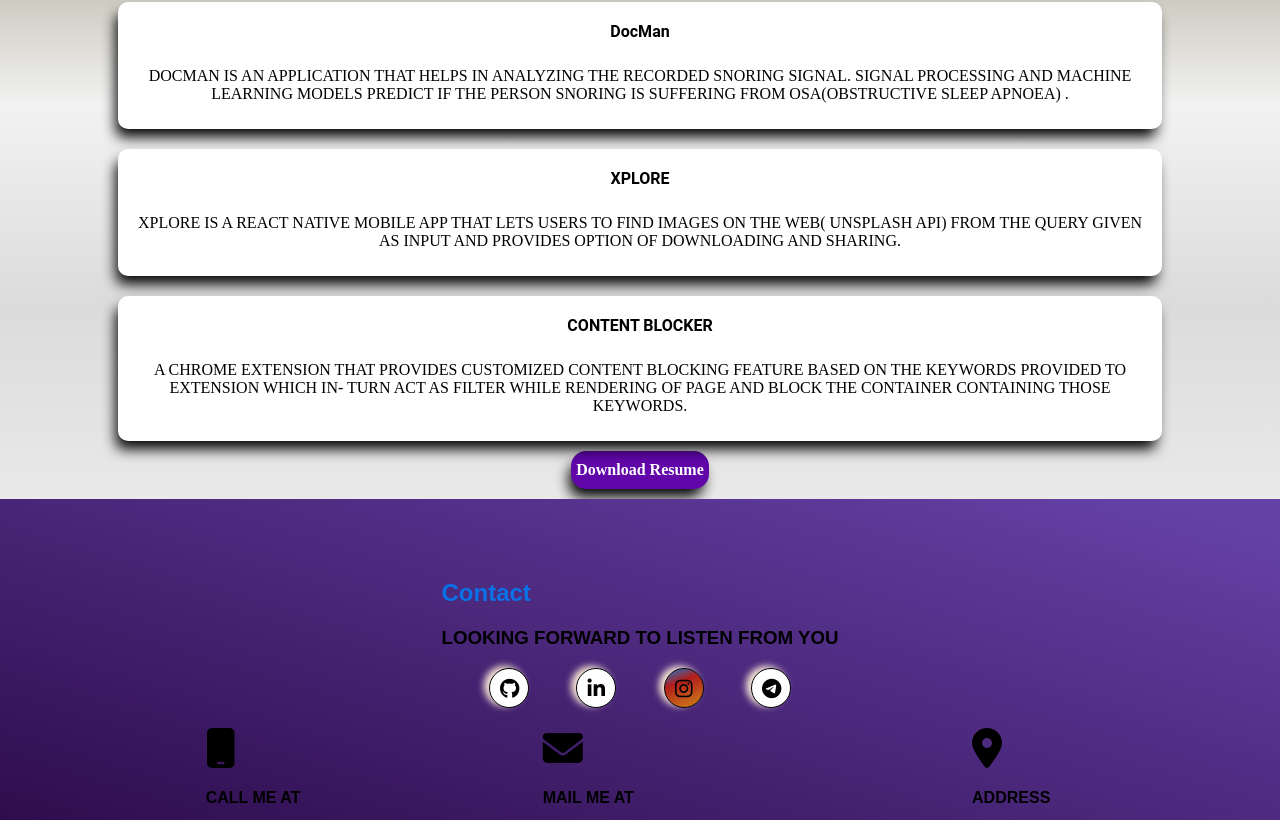
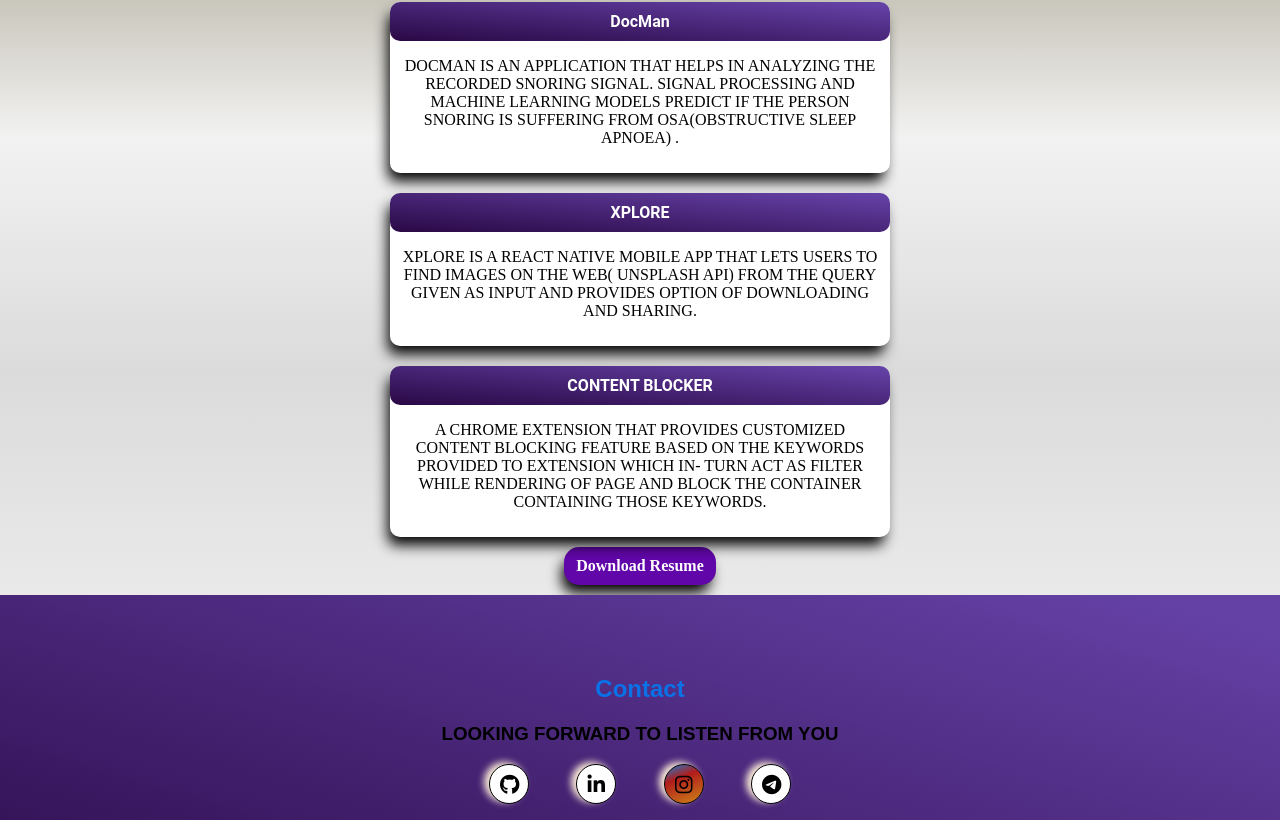
Before and after one commit to SaiYamavaram/portfolio, a React (Create React App) app: page / in a window 1280 px wide. Shown: the part 1760-2580 px from the top of the page. Built offline with nearby package versions, Linux system fonts and the light colour scheme.

Commit message:
changes in UI

```diff
--- a/public/index.html
+++ b/public/index.html
@@ -26,6 +26,7 @@
       Learn how to configure a non-root public URL by running `npm run build`.
     -->
 		<style>
+
 			body {
 				/* font-family: Helvetica, sans-serif !important ;
 				 */
--- a/src/App.css
+++ b/src/App.css
@@ -1,7 +1,6 @@
 .App {
 	text-align: center;
 }
-
 .App-logo {
 	height: 40vmin;
 	pointer-events: none;
@@ -11,6 +10,7 @@
 	.App-logo {
 		animation: App-logo-spin infinite 20s linear;
 	}
+
 }
 
 .App-header {
@@ -36,3 +36,11 @@
 		transform: rotate(360deg);
 	}
 }
+
+.education-section+.section+.project-section{
+	overflow: hidden;
+}
+
+.name{
+	text-align: center;
+}
--- a/src/components/Footer.css
+++ b/src/components/Footer.css
@@ -3,8 +3,9 @@
 	flex-direction: column;
 	/* justify-content: flex-start ; */
 	align-items: center;
+	text-align: center;
 }
-#contact{
+#contact {
 	background-image: linear-gradient(to bottom left, #6441a5 5%, #2a0845);
 }
 .foot .contact {
@@ -43,8 +44,19 @@ div h4 {
 	flex: 0.33%;
 	justify-content: space-around;
 }
-.row{
+.row {
 	margin-top: 20px;
 	display: flex;
 	justify-content: space-evenly;
+	flex-wrap: wrap;
 }
+@media (max-width: 650px) {
+	.row {
+		flex-direction: column;
+		align-items: center;
+		text-align: center;
+	}
+	.profile-container{
+		width: 85%;
+	}
+}
--- a/src/components/Header.js
+++ b/src/components/Header.js
@@ -15,7 +15,7 @@ export default function Header() {
 						<div className='logoBac'>
 							<Logo />
 						</div>
-						<h1>Yamavaram Sai Karthik</h1>
+						<h1 className="name">Yamavaram Sai Karthik</h1>
 						<Typical
 							steps={["Web Dev!!!!", 1000, "App dev....", 500]}
 							loop={Infinity}
--- a/src/components/Navbar.js
+++ b/src/components/Navbar.js
@@ -7,7 +7,7 @@ const smoothscroll = (elementID = "projects") => {
 };
 export default function Navbar() {
 	return (
-		<div>
+		<div className="nav-bar-container">
 			<nav
 				data-aos='fade'
 				className='navbar  sticky-top '
--- a/src/components/Projects.css
+++ b/src/components/Projects.css
@@ -1,19 +1,17 @@
-.education-section h2{
+.education-section h2 {
 	display: flex;
 	justify-content: center;
-	color:white;
+	color: white;
 }
 
 .details-container {
-	display: flex;
-	flex-direction: column;
-	align-items: center;
+	text-align: center;
 }
 .project-detail-card {
 	display: flex;
 	flex: 1;
 	flex-direction: column;
-	width: 80vw;
+	width: 30rem;
 	justify-content: space-around;
 	align-items: center;
 	text-align: center;
@@ -21,24 +19,25 @@
 	flex: 1;
 	padding: 10px;
 	box-shadow: -4px 10px 14px -2px black;
-    margin: 10px;
-    background-color:white
-
+	margin: 10px;
+	background-color: white;
 }
 
-.institute-name {
+.project-name {
+	border-radius: inherit;
+	margin-top: -10px;
 	font-weight: bold;
-	font-family:  Roboto, Oxygen, Ubuntu, Cantarell,
-        "Open Sans", "Helvetica Neue", sans-serif;
-        padding: 10px;
+	font-family: Roboto, Oxygen, Ubuntu, Cantarell, "Open Sans", "Helvetica Neue",
+		sans-serif;
+	padding: 10px;
+	width: 100%;
+	color: #fff;
+	background-image: linear-gradient(to bottom left, #6441a5 5%, #2a0845);
 }
 .project-section {
-    /* background-image: linear-gradient(to bottom left, #6441a5 5%, #2a0845); */
-	background-image:linear-gradient( #ADA996 , #F2F2F2 , #DBDBDB,#EAEAEA);
+	/* background-image: linear-gradient(to bottom left, #6441a5 5%, #2a0845); */
+	background-image: linear-gradient(#ada996, #f2f2f2, #dbdbdb, #eaeaea);
 
-    margin:-10px 0px;
-    padding :20px;
+	margin: -10px 0px;
+	padding: 20px;
 }
-#resume:hover{
-
-}
--- a/src/components/Projects.js
+++ b/src/components/Projects.js
@@ -53,8 +53,8 @@ const Proj = () => {
 			id='projects'
 			// key={projects.findIndex(x)}
 			data-aos='fade-up-left'>
-			<div className='institute-name'>{x.name}</div>
-			<p className='year'>{x.content}</p>
+			<div className='project-name'>{x.name}</div>
+			<p className='project-content'>{x.content}</p>
 		</div>
 	));
 	return data;
@@ -76,7 +76,7 @@ export default function Projects() {
 					href='./resume.pdf'
 					download
 					style={{
-						padding: "10px 5px",
+						padding: "10px 12px",
 						borderRadius: "15px",
 						fontWeight: "bolder",
 						color: "white",
--- a/src/components/Section.js
+++ b/src/components/Section.js
@@ -9,6 +9,7 @@ export default function Section() {
 	}, []);
 	return (
 		<div className='section' id="skills">
+			<div className="section-outer">
 				<div className='section-container'>
 
 					<h1 className='about container' data-aos='fade-down-right'>
@@ -41,5 +42,6 @@ export default function Section() {
 					</div>
 				</div>
 			</div>
+		</div>
 	);
 }
--- a/src/components/SocialLinks.css
+++ b/src/components/SocialLinks.css
@@ -28,6 +28,8 @@
 	box-sizing: border-box;
 	box-shadow: -5px -2px 7px 0px antiquewhite;
 	border: 0.15px solid black;
+	/* margin: 10px; */
+	/* overflow: hidden0; */
 }
 .social:hover {
 	font-size: 23px;
```
Also changed, not shown: firebase.json (added), 1 other file (tests, documents, lock files or other folders). Lines whose indentation alone changed are shown as unchanged.
